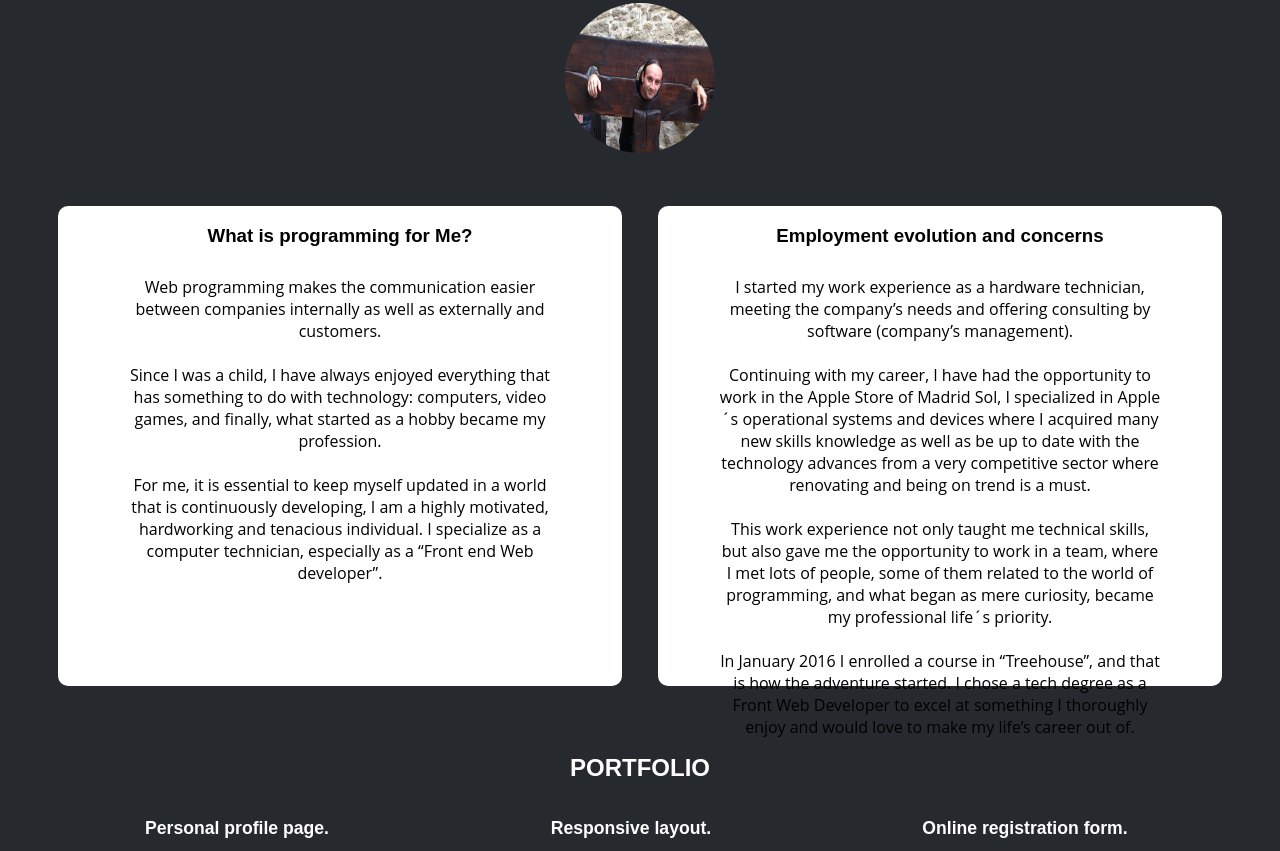
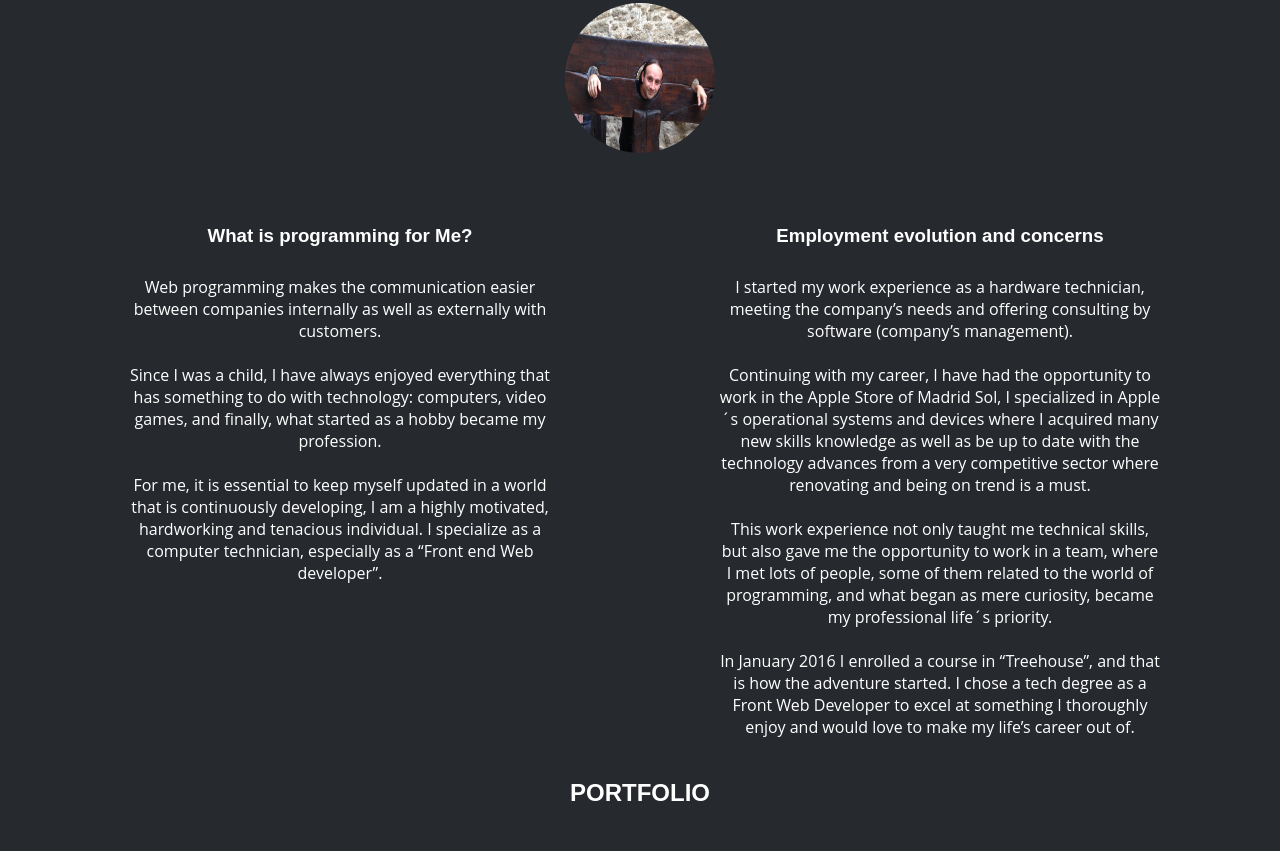
Before and after one commit to sebalaini/Twelfth_Project_Treehouse.com, a plain HTML site: page index.html in a window 1280 px wide. Shown: the part 633-1484 px from the top of the page. Drawn offline with nearby package versions, Linux system fonts and the light colour scheme.

Commit message:
color layout

```diff
--- a/index.html
+++ b/index.html
@@ -43,7 +43,7 @@
 
       <div class="column1" >
         <h3>What is programming for Me?</h3>
-          <p>Web programming makes the communication easier between companies internally as well as externally and customers.
+          <p>Web programming makes the communication easier between companies internally as well as externally with customers.
           <br><br>
           Since I was a child, I have always enjoyed everything that has something to do with technology: computers, video games, and finally, what started as a hobby became my profession.
           <br><br>
@@ -184,7 +184,7 @@
           <div class="description" >
             <p class="desc_p" >In This project I built an online portfolio to showcase the work I've created as part of the Treehouse program and projects I built on my own.</p>
               <a href="https://github.com/sebalaini/Twelfth_Project_Treehouse.com" target="_blank" class="button repo" id="repository12">GitHub Repository</a>
-              <a href="http://sebalaini.github.io/Twelfth_Project_Treehouse.com/" target="_blank" class="button live" id="livepage12">Live page</a>
+              <a href="http://www.sebastianolaini.com//" target="_blank" class="button live" id="livepage12">Live page</a>
           </div>
         </li>
 
--- a/scss/layout/_containers.scss
+++ b/scss/layout/_containers.scss
@@ -49,7 +49,8 @@ ABOUT
 		width: 47%;
 		height: 480px;
 		border-radius: 10px;
-		background: #fff;
+		background: #26292e;
+		color: #fff;
 		float: left;
 		margin: 1.5%;
 	}
@@ -71,7 +72,7 @@ PORTFOLIO
 }
 
 .portfolio_div h2 {
-	margin-top: 25px;
+	margin: 50px auto;
 }
 
 .gallery {
@@ -141,11 +142,11 @@ img.project {
 	@include desktop {
 		display: none;
 		position: relative;
-		top: -330px;
+		top: -329px;
 		width: 290px;
-		height: 311px;
+		height: 310px;
 		padding-top: 20px;
-		border-radius: 10px;
+		border-radius: 9.5px;
 		padding-bottom: 20px;
 		background:rgba(0,0,0,0.85);
 		font-size: 0.85em;
--- a/scss/layout/_footer.scss
+++ b/scss/layout/_footer.scss
@@ -51,6 +51,5 @@ CONTACT
 ***************/
 
 #contact h2 {
- 	margin: 10px auto;
- 	margin-top: 30px;
+ 	margin: 40px auto;
 }
```
Also changed, not shown: css/main.css, 1 other file.
